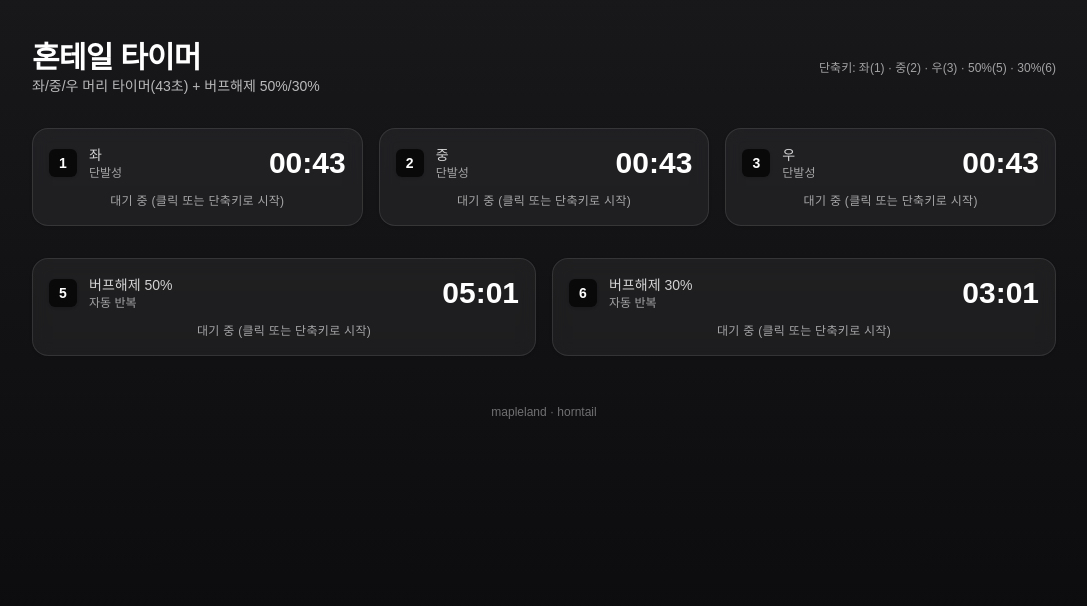
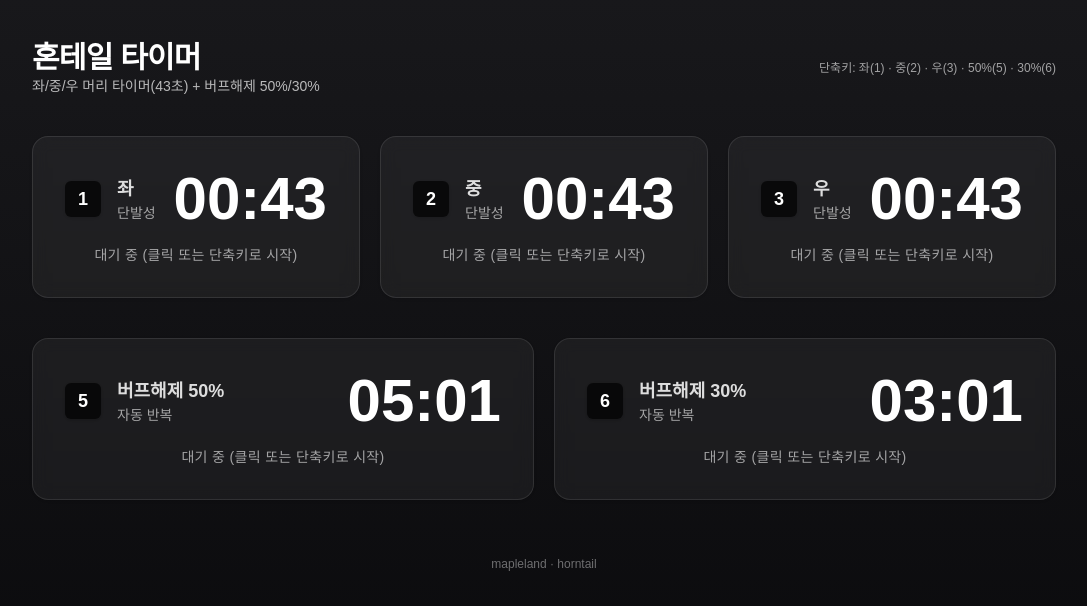
Before and after one commit to myungwoo/horntail-timer, a Next.js app: page / in a window 1280 px wide. Shown: the top 606 px of the page, without its empty margins (96-1183 px from the left). Built offline with nearby package versions, Linux system fonts and the light colour scheme.

Commit message:
카드의 크기와 시간 표시 텍스트의 크기를 키움

```diff
--- a/src/app/page.tsx
+++ b/src/app/page.tsx
@@ -3,7 +3,7 @@ import TimerCard from "@/components/TimerCard";
 export default function Home() {
   return (
     <div className="min-h-screen bg-gradient-to-b from-zinc-900 to-zinc-950 px-4 py-6 text-white sm:px-8 sm:py-10">
-      <main className="mx-auto max-w-5xl space-y-8">
+      <main className="mx-auto max-w-5xl space-y-8 sm:space-y-10">
         <header className="flex flex-col items-start justify-between gap-4 sm:flex-row sm:items-center">
           <div>
             <h1 className="text-2xl font-bold tracking-tight sm:text-3xl">혼테일 타이머</h1>
@@ -14,13 +14,13 @@ export default function Home() {
           </div>
         </header>
 
-        <section aria-label="heads" className="grid grid-cols-1 gap-4 sm:grid-cols-3">
+        <section aria-label="heads" className="grid grid-cols-1 gap-5 sm:grid-cols-3">
           <TimerCard label="좌" hotkey="1" durationSeconds={43} autoRepeat={false} accentClassName="from-rose-500 to-orange-500" />
           <TimerCard label="중" hotkey="2" durationSeconds={43} autoRepeat={false} accentClassName="from-amber-500 to-yellow-500" />
           <TimerCard label="우" hotkey="3" durationSeconds={43} autoRepeat={false} accentClassName="from-emerald-500 to-teal-500" />
         </section>
 
-        <section aria-label="dispels" className="grid grid-cols-1 gap-4 sm:grid-cols-2">
+        <section aria-label="dispels" className="grid grid-cols-1 gap-5 sm:grid-cols-2">
           <TimerCard label="버프해제 50%" hotkey="5" durationSeconds={5 * 60 + 1} autoRepeat accentClassName="from-sky-500 to-indigo-500" />
           <TimerCard label="버프해제 30%" hotkey="6" durationSeconds={3 * 60 + 1} autoRepeat accentClassName="from-fuchsia-500 to-pink-600" />
         </section>
--- a/src/components/TimerCard.tsx
+++ b/src/components/TimerCard.tsx
@@ -107,31 +107,31 @@ export default function TimerCard({
     <button
       type="button"
       onClick={toggle}
-      className={`relative w-full overflow-hidden rounded-2xl border border-white/10 bg-white/5 p-4 shadow-sm backdrop-blur transition-colors hover:bg-white/10 focus:outline-none focus:ring-2 focus:ring-white/30 dark:border-white/10`}
+      className={`relative w-full overflow-hidden rounded-2xl border border-white/10 bg-white/5 p-6 sm:p-7 md:p-8 shadow-sm backdrop-blur transition-colors hover:bg-white/10 focus:outline-none focus:ring-2 focus:ring-white/30 dark:border-white/10 min-h-28 sm:min-h-32`}
     >
       <div className="absolute inset-0 opacity-30">
         <div
-          className={`pointer-events-none absolute inset-x-0 top-0 h-1 bg-gradient-to-r ${accentClassName}`}
+          className={`pointer-events-none absolute inset-x-0 top-0 h-2 bg-gradient-to-r ${accentClassName}`}
           style={{ width: `${Math.max(0, Math.min(100, progress * 100))}%` }}
         />
       </div>
       <div className="flex items-center justify-between">
-        <div className="flex items-center gap-3">
-          <span className="inline-flex h-7 min-w-7 items-center justify-center rounded-md bg-black/70 px-2 text-sm font-semibold text-white shadow-sm">
+        <div className="flex items-center gap-4">
+          <span className="inline-flex h-9 min-w-9 items-center justify-center rounded-md bg-black/70 px-3 text-base sm:text-lg font-semibold text-white shadow-sm">
             {hotkey}
           </span>
           <div className="text-left">
-            <div className="text-sm font-medium text-white/80">{label}</div>
-            <div className="text-xs text-white/60">
+            <div className="text-base sm:text-lg font-semibold text-white/85">{label}</div>
+            <div className="text-sm text-white/60">
               {autoRepeat ? "자동 반복" : "단발성"}
             </div>
           </div>
         </div>
-        <div className="text-3xl font-bold tabular-nums text-white">
+        <div className="text-5xl sm:text-6xl font-extrabold tabular-nums text-white">
           {formatTime(displayTime)}
         </div>
       </div>
-      <div className="mt-3 text-xs uppercase tracking-wide text-white/60">
+      <div className="mt-4 text-sm uppercase tracking-wide text-white/60">
         {isRunning ? "진행 중 (클릭 또는 단축키로 정지)" : "대기 중 (클릭 또는 단축키로 시작)"}
       </div>
     </button>
```
